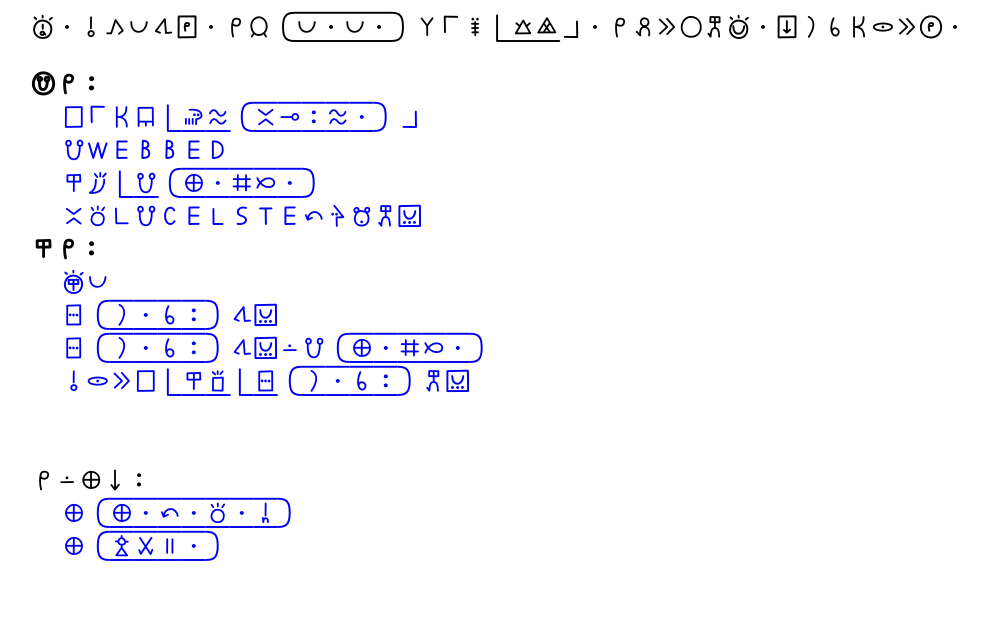
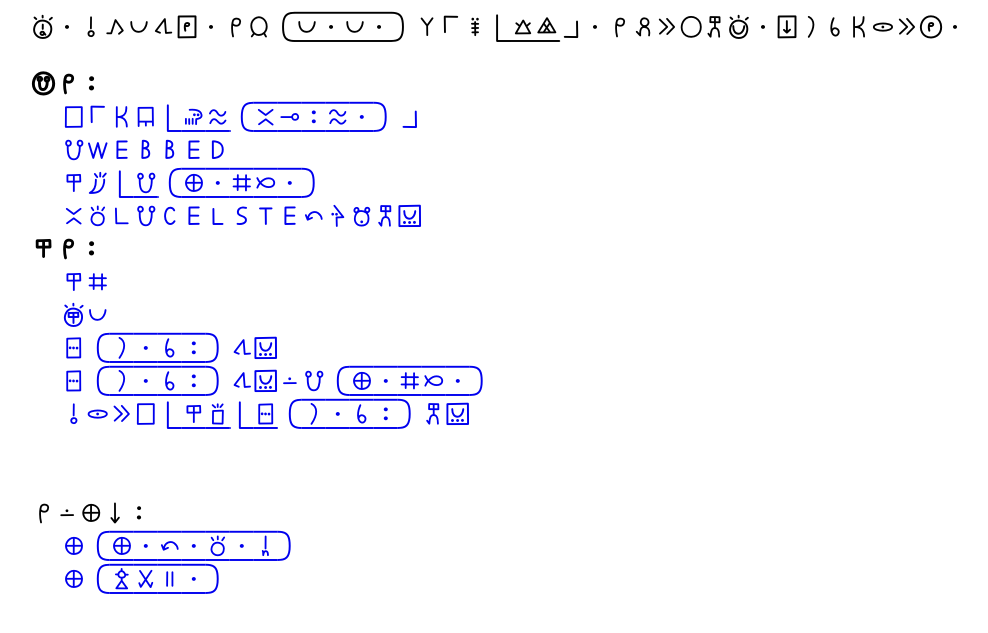
Before and after one commit to greybeetle213/pali_mi_pi_toki_pona, a plain HTML site: page index.html in a window 1280 px wide. Shown: the part 119-752 px from the top of the page, without its empty margins (97-1085 px from the left). Drawn offline with Linux system fonts and the light colour scheme.

Commit message:
Update index.html

```diff
--- a/index.html
+++ b/index.html
@@ -33,6 +33,8 @@
     <div>
     <strong>ilo mi:</strong>
         <div style="margin-left: 3%;">
+            <a href="https://greybeetle213.github.io/ilonanpa/">ilo nanpa</a>
+            <br>
             <a href="https://greybeetle213.github.io/sona_pi_toki_ilo_pona/">toki-ilo pona</a>
             <br>
             <a href="https://greybeetle213.github.io/sitelen_Lasina_tawa_sitelen_pona/"> sitelen [la.sina:] tawa sitelen-pona </a>
```
